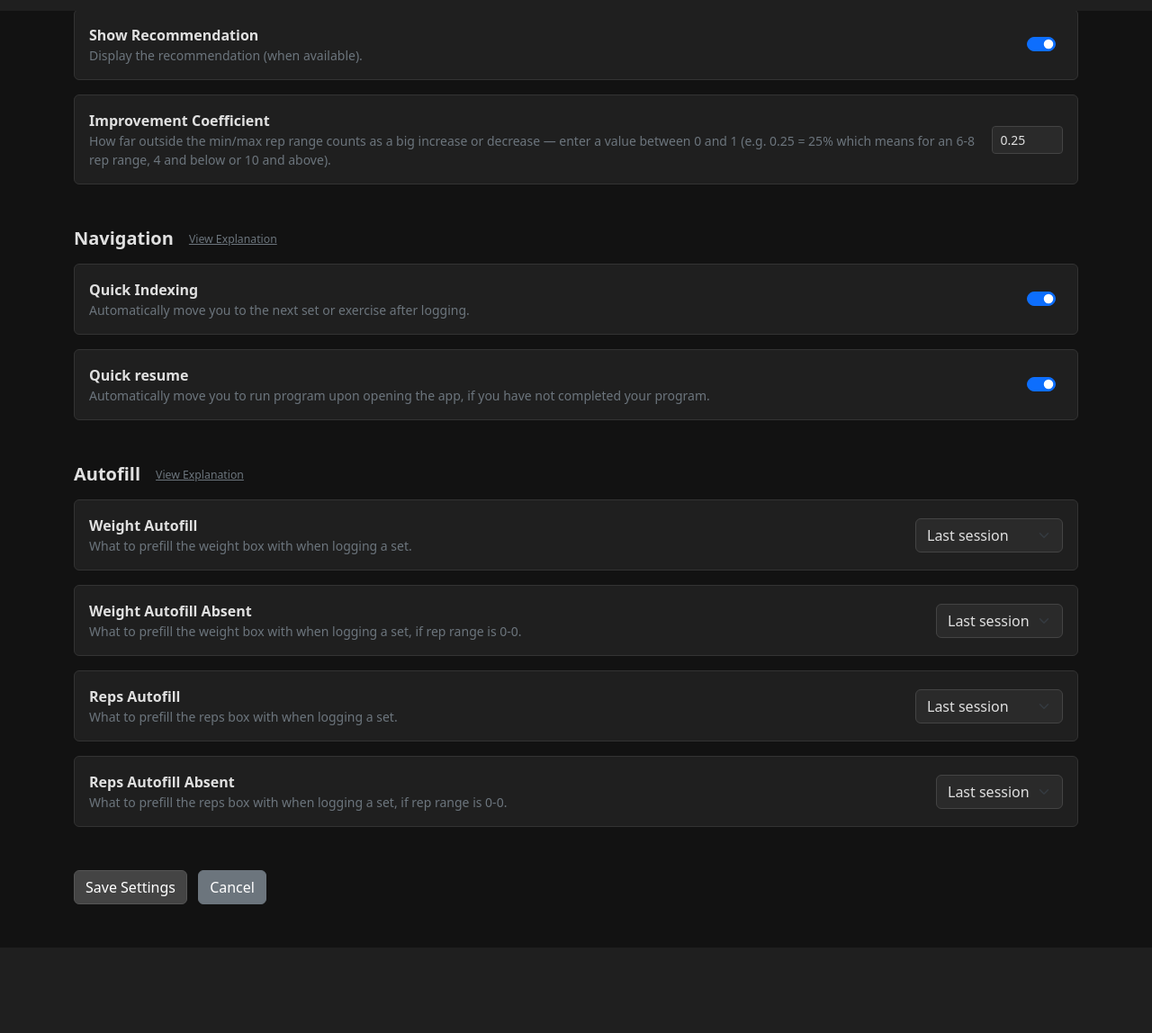
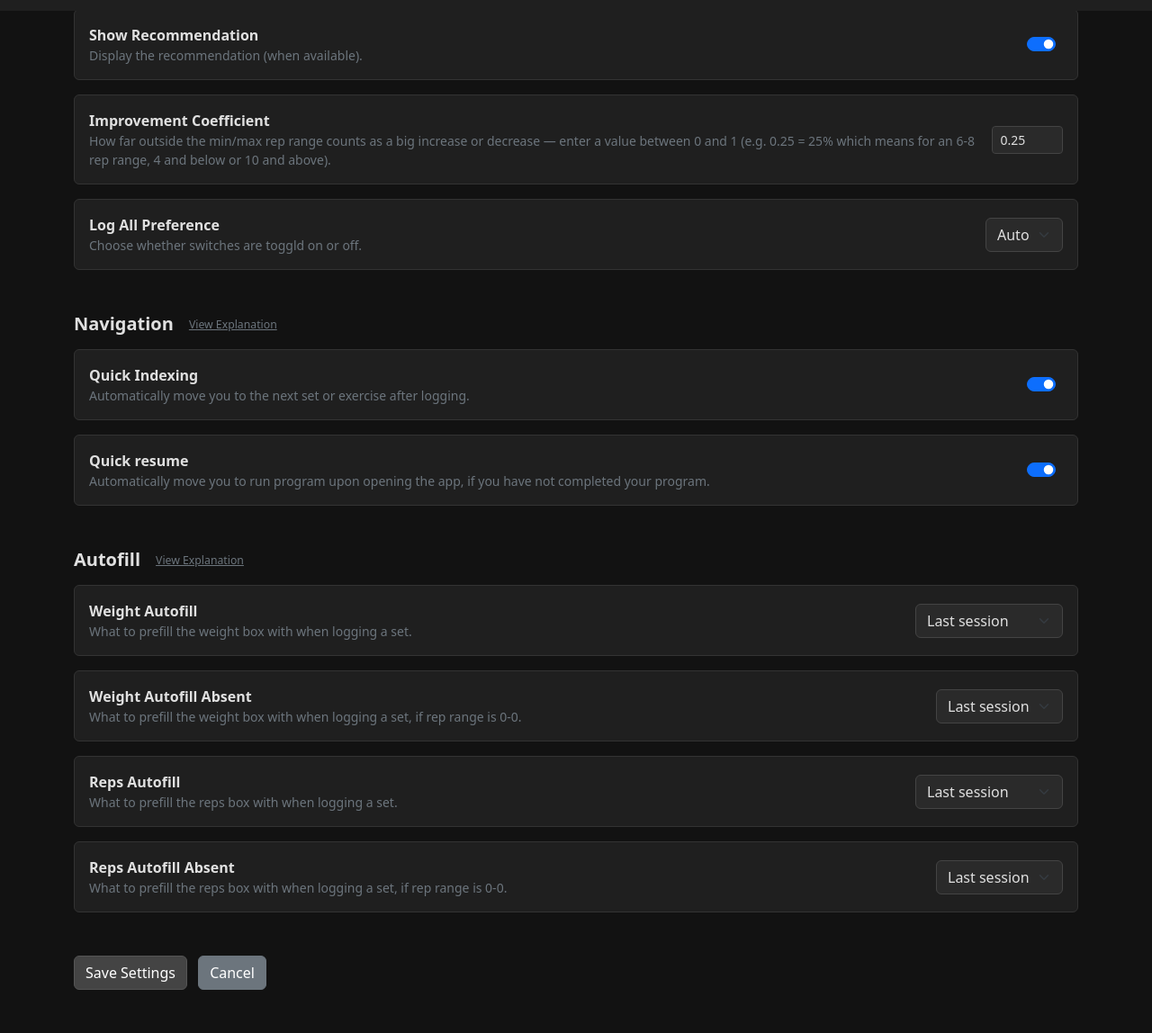
Before and after one commit to ErikAfdahl/liftingTracker, a Flask app: page /settings in a window 1280 px wide. Shown: the part 788-1936 px from the top of the page at 90% size. Before the commit the page ends 1841 px from the top, so only its background shows below. Run offline with Flask 3, Linux system fonts and the light colour scheme; the visitor is signed in with stand-in values (Sample User, id 1); data that the repository does not hold is empty.

Commit message:
trying this

```diff
--- a/lsdApp.py
+++ b/lsdApp.py
@@ -934,7 +934,7 @@ def run():
                         ex_index = 0
 
     ex_index = max(0, min(ex_index, len(exercises) - 1))
-    log_all_preference = session.get("settings", {}).get("log_all_preference", 1)
+    log_all_preference = session.get("settings", {}).get("log_all_preference", 2)
 
     rep_ranges = {}
     last_entries = {}
--- a/templates/settings.html
+++ b/templates/settings.html
@@ -152,6 +152,19 @@
                 </div>
             </div>
         </div>
+        <div class="card mb-3">
+            <div class="card-body d-flex justify-content-between align-items-center">
+                <div>
+                    <span class="fw-bold">Log All Preference</span>
+                    <p class="text-secondary small mb-0">Choose whether switches are toggld on or off.</p>
+                </div>
+                <select class="form-select w-auto ms-3" name="log_all_preference">
+                    <option value=0 {% if settings.log_all_preference == 0 %}selected{% endif %}>Off</option>
+                    <option value=1 {% if settings.log_all_preference == 1 %}selected{% endif %}>On</option>
+                    <option value=2 {% if settings.log_all_preference == 2 %}selected{% endif %}>Auto</option>
+                </select>
+            </div>
+        </div>
     </div>
 
     <div class="mb-5">
```
